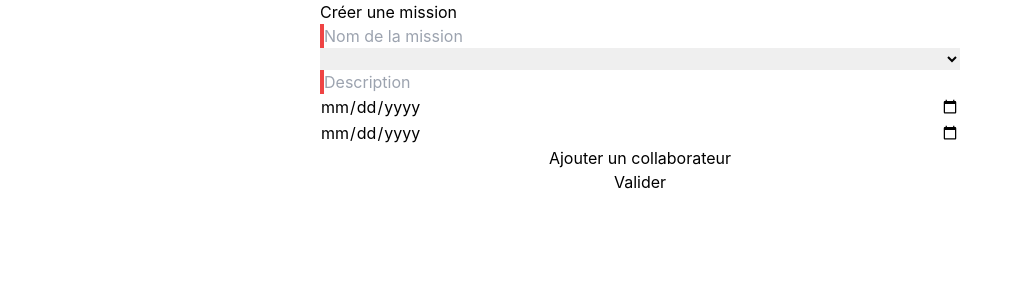
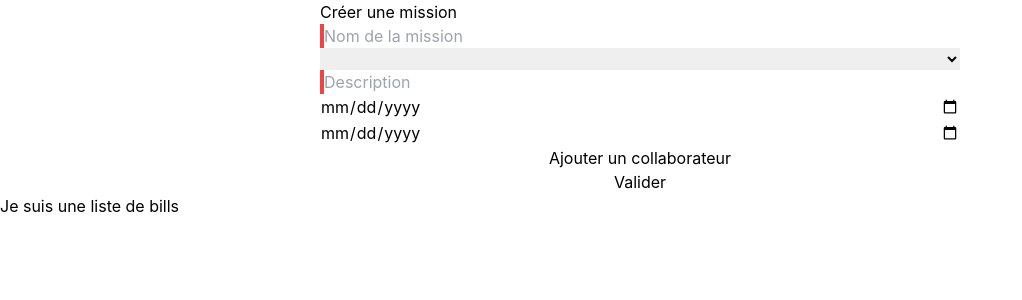
Before and after one commit to huguesquaeghbeur/IntraNet, a React (Create React App) app in the folder front-end/: page /bills in a window 1280 px wide. Shown: the top 300 px of the page, without its empty margins (0-1022 px from the left). Built offline with nearby package versions, Linux system fonts and the light colour scheme; the HTML template or start-up script is replaced by a standard one.

Commit message:
add Routes and bills route  to App.js

```diff
--- a/front-end/src/App.js
+++ b/front-end/src/App.js
@@ -1,12 +1,28 @@
+import React from "react";
+import {
+    BrowserRouter as Router,
+    Routes,
+    Switch,
+    Route,
+} from "react-router-dom";
 import './styles/index.css';
 import AddMission from "./components/AddMission";
+import BillsOverview from "./containers/BillsOverview"
 
 function App() {
-    return(
+    return (
         <div className="App">
-            <header className="header">
-                < AddMission />
-            </header>
+            <Router>
+                <header className="header">
+                    < AddMission />
+                </header>
+                <Routes>
+                    <Route
+                        path="bills"
+                        element={<BillsOverview />}
+                    />
+                </Routes>
+            </Router>
         </div>
     );
 }
--- /dev/null
+++ b/front-end/src/containers/BillsOverview.js
@@ -0,0 +1,5 @@
+export default function BillsOverview(){
+    return(
+        <h1>Je suis une liste de bills</h1>
+    )
+}
```
Also changed, not shown: 1 other file (tests, documents, lock files or other folders).
